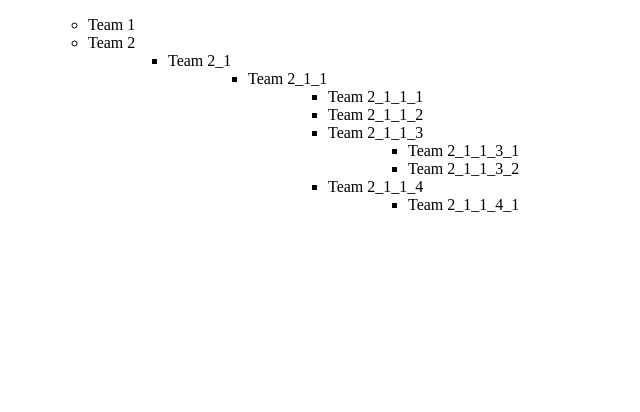
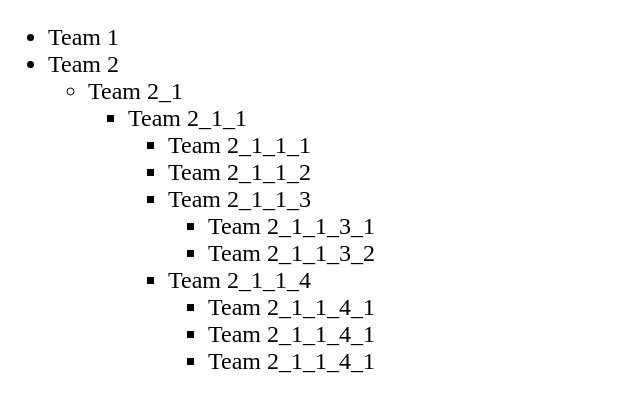
Before and after one commit to Marius258/CodeAcademy-JS, a plain HTML site: page PapildomosUzduotys/4 render list/index.html in a window 1280 px wide. Shown: the whole page, without its empty margins (0-640 px from the left). Drawn offline with Linux system fonts and the light colour scheme.

Commit message:
refactor recursion and added add children

```diff
--- a/PapildomosUzduotys/4 render list/script.js
+++ b/PapildomosUzduotys/4 render list/script.js
@@ -39,6 +39,16 @@ const list = [
                                                   id: 11,
                                                   children: [],
                                              },
+                                             {
+                                                  name: 'Team 2_1_1_4_1',
+                                                  id: 12,
+                                                  children: [],
+                                             },
+                                             {
+                                                  name: 'Team 2_1_1_4_1',
+                                                  id: 13,
+                                                  children: [],
+                                             },
                                         ],
                                    },
                               ],
@@ -52,9 +62,39 @@ const container = document.querySelector('.container')
 const display = document.createElement('ul')
 container.appendChild(display)
 
+//utily functions and event listeners
+
+// add item event listeners
+const addItemEvent = (id) => {
+     const item = document.getElementById(id)
+     item.addEventListener('click', (e) => {
+          e.stopPropagation()
+          addChild(item)
+     })
+}
+
+// add item function
+const addChild = (item) => {
+     const name = prompt('Enter the name of the item you want to add:')
+     if (name.length) {
+          const id = Math.floor(Math.random() * 99999999)
+          const child = {
+               name,
+               id,
+               children: [],
+          }
+          const ul = document.createElement('ul')
+          const li = document.createElement('li')
+          li.textContent = name
+          li.setAttribute('id', id)
+          ul.appendChild(li)
+          item.appendChild(ul)
+     }
+}
+
 // for some reason js thinks that null is an object xd
 const isObject = (obj) => {
-     if (obj === null || JSON.stringify(obj) === '[]') {
+     if (obj === null) {
           return false
      }
      return typeof obj === 'object'
@@ -62,23 +102,22 @@ const isObject = (obj) => {
 
 // A recursive rendering of a nested object
 const renderWithRecursion = (list, father) => {
-     // loops through every top level element in the object array
-     for (let item in list) {
-          // checks if current list item is an object
-          if (isObject(list[item])) {
-               // if yes then it creates a fresh ul
+     for (let i = 0; i < list.length; i++) {
+          const li = document.createElement('li')
+          li.textContent = list[i].name
+          li.setAttribute('id', list[i].id)
+
+          father.appendChild(li)
+          addItemEvent(li.id)
+
+          if (isObject(list[i].children)) {
+               if (!list[i].children.length) {
+                    renderWithRecursion(list[i].children, father)
+                    continue
+               }
                const ul = document.createElement('ul')
-               // appends it to the current father element
-               father.appendChild(ul)
-               // calls the function again with the found object and new father element
-               renderWithRecursion(list[item], ul)
-          } else {
-               // adds item to current UL if its name === name
-               if (item === 'name') {
-                    const li = document.createElement('li')
-                    li.textContent = list[item]
-                    father.appendChild(li)
-               }
+               li.appendChild(ul)
+               renderWithRecursion(list[i].children, ul)
           }
      }
 }
--- a/PapildomosUzduotys/4 render list/styles.css
+++ b/PapildomosUzduotys/4 render list/styles.css
@@ -1,3 +1,7 @@
-/* ul:empty::before {
+/* ul:before {
      content: 'a';
 } */
+
+body {
+     font-size: 1.5rem;
+}
```
